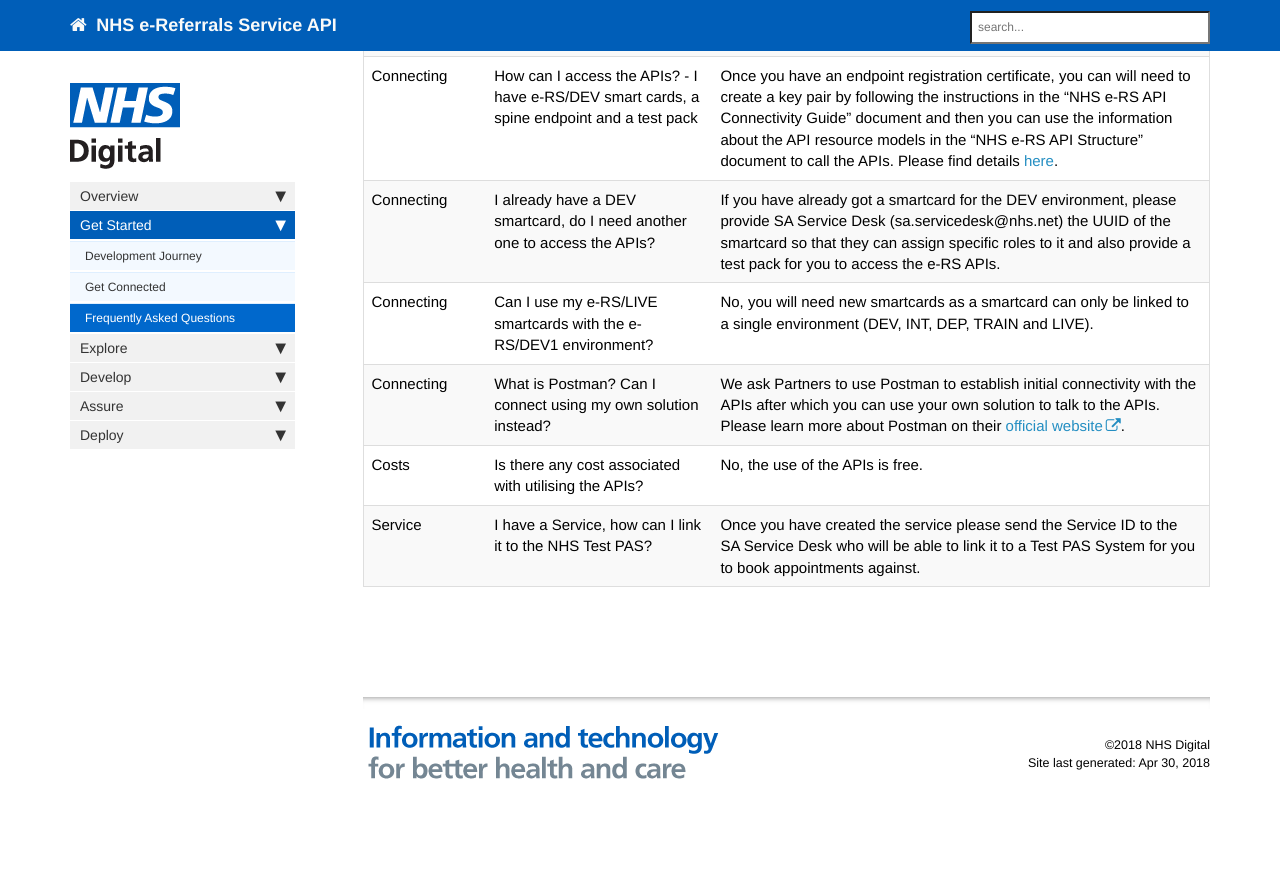
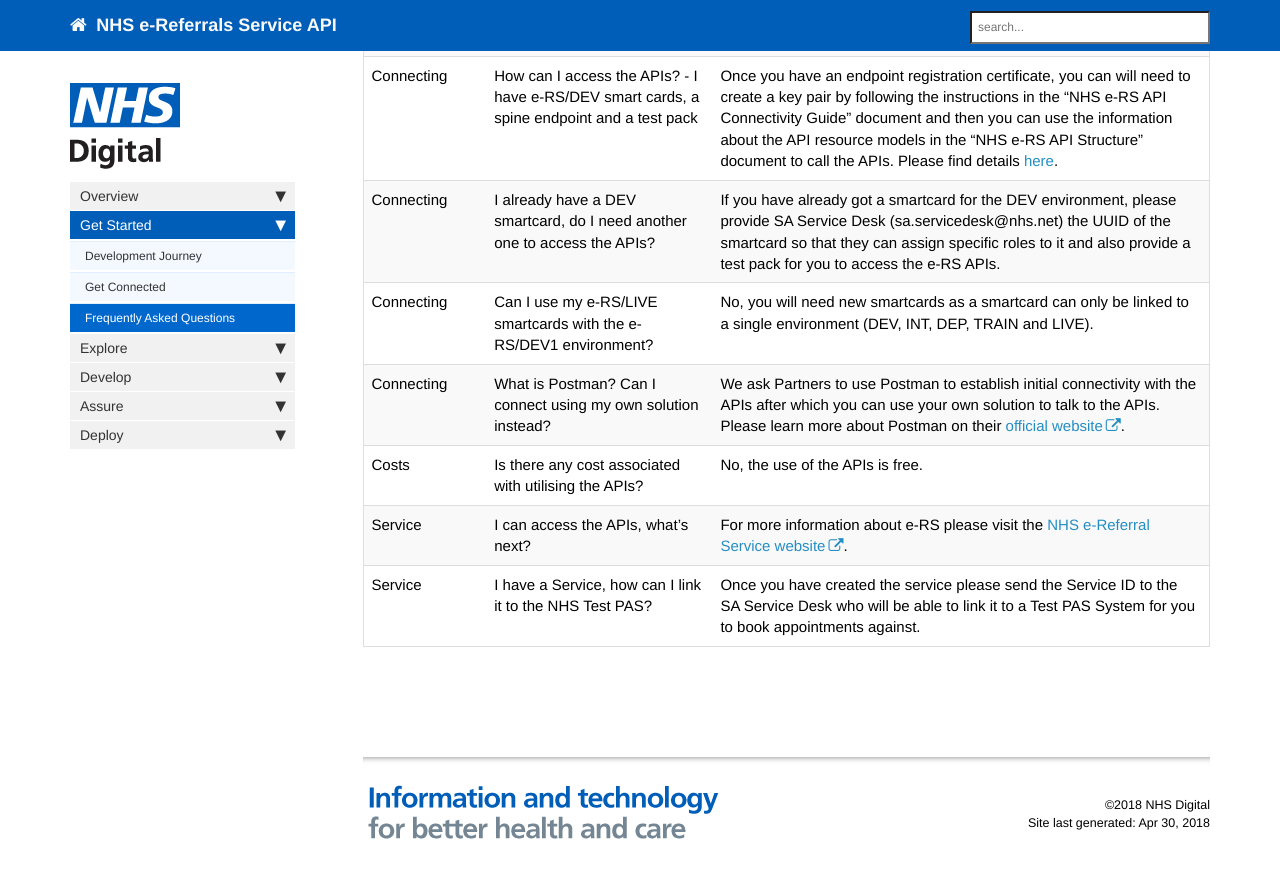
Before and after one commit to wurble369/websitetest, a Jekyll site: the page built from pages/getstarted/getstarted_faq.md, in a window 1280 px wide and 900 px high, scrolled down 1287 px. Shown: the top 878 px of the window. Built offline with Jekyll 4.4.1, drawn with Linux system fonts in a browser that asks for light colours; nearby versions of some CDN libraries; comment, search, counter and statistics services are not loaded; before the commit the page ends 2127 px from its top, so only the background shows below that.

Commit message:
More info

```diff
--- a/pages/getstarted/getstarted_faq.md
+++ b/pages/getstarted/getstarted_faq.md
@@ -27,4 +27,5 @@ summary: "A set of common questions and answers regarding the e-RS APIs"
 | Connecting | Can I use my e-RS/LIVE smartcards with the e-RS/DEV1 environment? | No, you will need new smartcards as a smartcard can only be linked to a single environment (DEV, INT, DEP, TRAIN and LIVE). |
 | Connecting | What is Postman? Can I connect using my own solution instead? | We ask Partners to use Postman to establish initial connectivity with the APIs after which you can use your own solution to talk to the APIs. Please learn more about Postman on their [official website](https://www.getpostman.com). |
 | Costs | Is there any cost associated with utilising the APIs? | No, the use of the APIs is free. |
+| Service | I can access the APIs, what's next? | For more information about e-RS please visit the [NHS e-Referral Service website](https://digital.nhs.uk/services/nhs-e-referral-service/). |
 | Service | I have a Service, how can I link it to the NHS Test PAS? | Once you have created the service please send the Service ID to the SA Service Desk who will be able to link it to a Test PAS System for you to book appointments against. |
```
